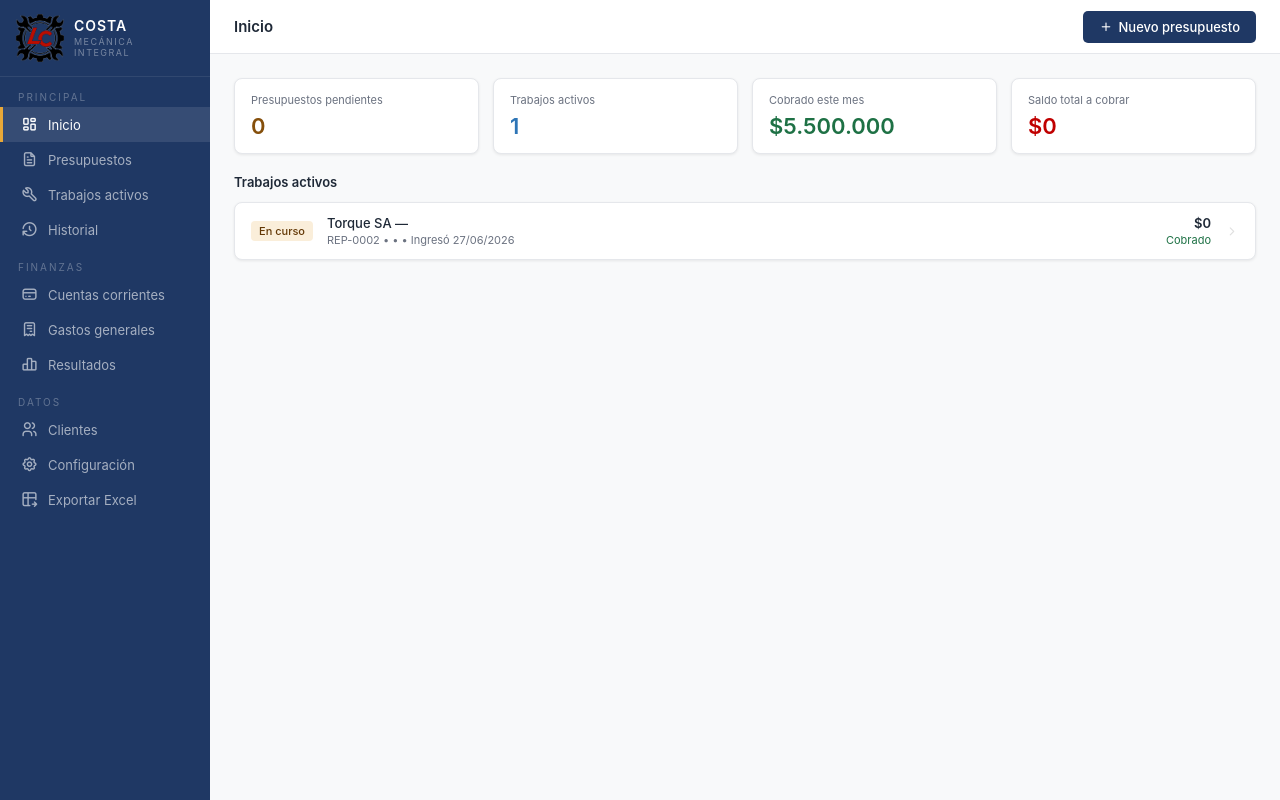
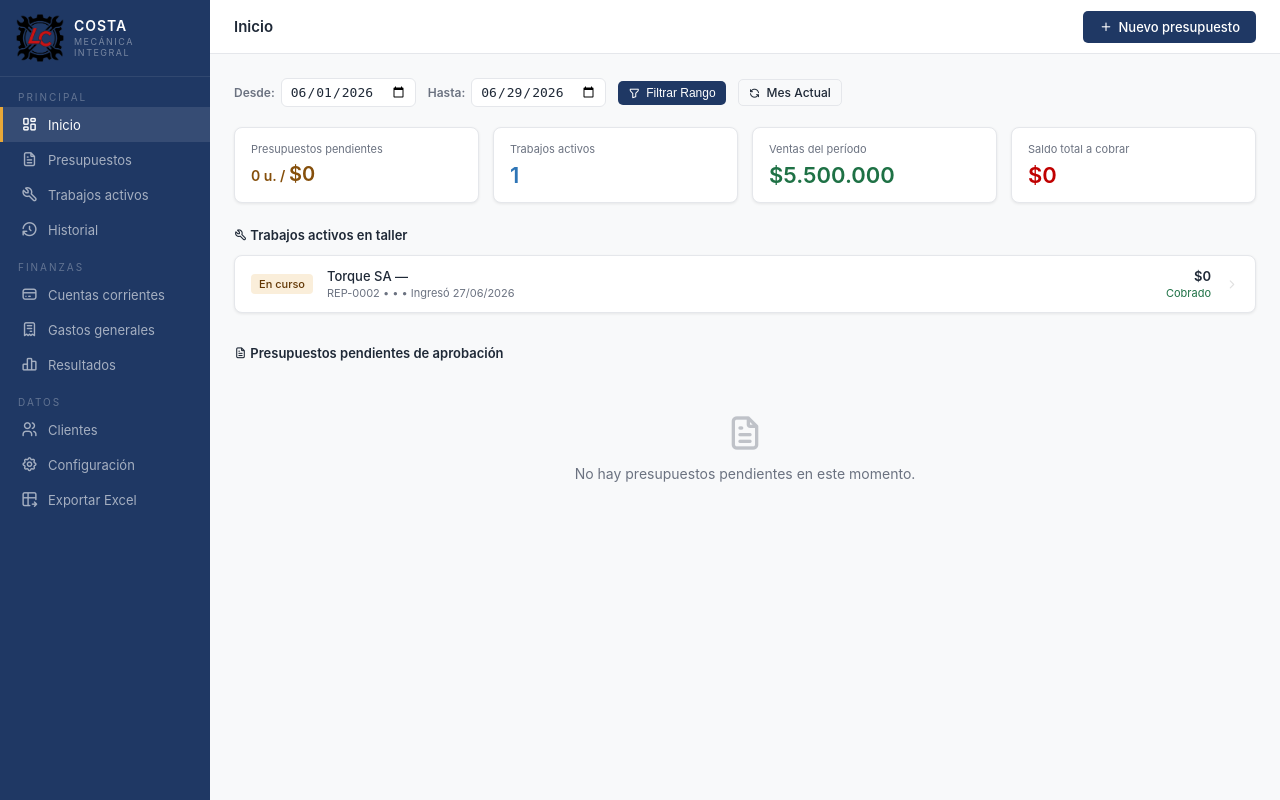
Before and after one commit to ChristianGarciaGuardado/TallerCosta, a Flask app: page / in a window 1280 px wide. Run offline with Flask 3, Linux system fonts and the light colour scheme.

Commit message:
Cambio inicio, presupuestos y logo

```diff
--- a/app.py
+++ b/app.py
@@ -205,24 +205,60 @@ app.jinja_env.filters['moneda'] = fmt_moneda
 
 @app.route('/')
 def inicio():
-    """Pantalla principal con KPIs y trabajos activos"""
-    trabajos_activos = Trabajo.query.filter(Trabajo.estado != 'entregado').order_by(Trabajo.creado.desc()).all()
-    presupuestos_pendientes = Presupuesto.query.filter(
-        Presupuesto.estado.in_(['borrador', 'enviado'])
-    ).count()
-    mes_actual = date.today().month
-    anio_actual = date.today().year
-    cobros_mes = Cobro.query.filter(
-        db.extract('month', Cobro.fecha) == mes_actual,
-        db.extract('year', Cobro.fecha) == anio_actual
+    """Pantalla principal con KPIs comerciales por rango de fechas y listados operativos"""
+    hoy = date.today()
+
+    # 1. Capturamos las fechas desde/hasta de la barra de direcciones
+    # Si no existen, por defecto ponemos desde el 1 del mes actual hasta el día de hoy
+    fecha_desde_str = request.args.get('desde', '')
+    fecha_hasta_str = request.args.get('hasta', '')
+
+    if fecha_desde_str:
+        fecha_desde = datetime.strptime(fecha_desde_str, '%Y-%m-%d').date()
+    else:
+        fecha_desde = date(hoy.year, hoy.month, 1)
+        fecha_desde_str = fecha_desde.strftime('%Y-%m-%d')
+
+    if fecha_hasta_str:
+        fecha_hasta = datetime.strptime(fecha_hasta_str, '%Y-%m-%d').date()
+    else:
+        fecha_hasta = hoy
+        fecha_hasta_str = fecha_hasta.strftime('%Y-%m-%d')
+
+    # 2. LISTADO DE TRABAJOS ACTIVOS (Fijos del taller hoy, sin importar el filtro de fechas)
+    trabajos_activos = Trabajo.query.filter(
+        Trabajo.estado.in_(['en_curso', 'finalizado'])
+    ).order_by(Trabajo.creado.desc()).all()
+
+    # 3. LISTADO DE PRESUPUESTOS PENDIENTES (Fijos para el día a día)
+    presupuestos_pendientes_list = Presupuesto.query.filter(
+        Presupuesto.estado.in_(['borrador', 'enviado', 'pendiente'])
+    ).order_by(Presupuesto.creado.desc()).all()
+
+    # 4. CÁLCULO DE KPIs COMERCIALES
+    cant_presupuestos = len(presupuestos_pendientes_list)
+    total_dinero_pendientes = sum(p.total for p in presupuestos_pendientes_list)
+
+    # KPI 3: Ventas del período seleccionado (Trabajos creados entre Fecha Desde y Fecha Hasta)
+    trabajos_del_periodo = Trabajo.query.filter(
+        Trabajo.creado >= fecha_desde,
+        Trabajo.creado <= fecha_hasta,
+        Trabajo.estado != 'anulado'
     ).all()
-    total_cobrado_mes = sum(c.monto for c in cobros_mes)
-    total_saldo = sum(t.saldo for t in Trabajo.query.filter(Trabajo.estado != 'entregado').all())
+    ventas_del_periodo = sum(t.presupuestado for t in trabajos_del_periodo)
+
+    # KPI 4: Saldo total a cobrar en el taller hoy
+    total_saldo = sum(t.saldo for t in Trabajo.query.filter(Trabajo.estado.in_(['en_curso', 'finalizado'])).all())
+
     return render_template('inicio.html',
-        trabajos=trabajos_activos,
-        presupuestos_pendientes=presupuestos_pendientes,
-        total_cobrado_mes=total_cobrado_mes,
-        total_saldo=total_saldo)
+                           trabajos=trabajos_activos,
+                           presupuestos_lista=presupuestos_pendientes_list,
+                           presupuestos_pendientes=cant_presupuestos,
+                           total_dinero_pendientes=total_dinero_pendientes,
+                           ventas_este_mes=ventas_del_periodo,  # Mantenemos el nombre de la variable para el HTML
+                           total_saldo=total_saldo,
+                           fecha_desde=fecha_desde_str,
+                           fecha_hasta=fecha_hasta_str)
 
 # ═══════════════════════════════════════════════════════
 # RUTAS — CLIENTES
@@ -333,6 +369,8 @@ def nuevo_presupuesto():
 @app.route('/presupuestos/<int:id>/editar', methods=['GET', 'POST'])
 def editar_presupuesto(id):
     p = Presupuesto.query.get_or_404(id)
+    if p.estado in ['aceptado', 'rechazado']:
+        return "Este presupuesto ya fue aceptado o rechazado y no se puede modificar.", 403
     clientes = Cliente.query.order_by(Cliente.empresa).all()
     tipos_equipo = get_opciones('tipo_equipo')
     tipos_trabajo = get_opciones('tipo_trabajo')
@@ -772,22 +810,33 @@ def cuenta_corriente():
 
 @app.route('/historial')
 def historial():
+    """Historial técnico global: búsquedas exactas por desplegables (activos + pasados)"""
     cliente_q = request.args.get('cliente', '')
     maquina_q = request.args.get('maquina', '')
+
+    # Consulta limpia para traer todos los estados (en curso, finalizados, entregados)
     q = Trabajo.query
+
+    # CAMBIO: Comparación exacta (==) para el nombre del cliente seleccionado
     if cliente_q:
-        q = q.join(Cliente).filter(Cliente.empresa.ilike(f'%{cliente_q}%'))
+        q = q.join(Cliente).filter(Cliente.empresa == cliente_q)
+
+    # CAMBIO: Comparación exacta (==) para evitar cruces si hay patentes/internos parecidos
     if maquina_q:
-        q = q.filter(Trabajo.identificador.ilike(f'%{maquina_q}%'))
-    lista = q.order_by(Trabajo.fecha_entrega.desc()).all()
+        q = q.filter(Trabajo.identificador == maquina_q)
+
+    # Ordenamos por ingreso: lo último que entró al taller figura arriba de todo
+    lista = q.order_by(Trabajo.fecha_ingreso.desc()).all()
+
+    # Listas para rellenar los componentes del buscador en el HTML
     clientes = Cliente.query.order_by(Cliente.empresa).all()
     maquinas = [t[0] for t in db.session.query(Trabajo.identificador)
-            .filter(Trabajo.identificador != None, Trabajo.identificador != '')
-            .distinct().order_by(Trabajo.identificador).all()]
+                .filter(Trabajo.identificador != None, Trabajo.identificador != '')
+                .distinct().order_by(Trabajo.identificador).all()]
 
     return render_template('historial.html', trabajos=lista,
-                       cliente_q=cliente_q, maquina_q=maquina_q,
-                       clientes=clientes, maquinas=maquinas)
+                           cliente_q=cliente_q, maquina_q=maquina_q,
+                           clientes=clientes, maquinas=maquinas)
 
 # ═══════════════════════════════════════════════════════
 # RUTAS — GASTOS GENERALES
--- a/templates/inicio.html
+++ b/templates/inicio.html
@@ -12,18 +12,40 @@
 
 {% block content %}
 
+<form method="get" class="filter-bar" style="margin-bottom: 20px; display: flex; gap: 12px; align-items: center; flex-wrap: wrap;">
+    <div style="display: flex; align-items: center; gap: 6px;">
+        <label style="font-size: 12px; font-weight: 600; color: var(--text-light);">Desde:</label>
+        <input type="date" name="desde" value="{{ fecha_desde }}" style="padding: 5px 8px; border-radius: 6px; border: 1px solid var(--border); font-size: 13px;">
+    </div>
+
+    <div style="display: flex; align-items: center; gap: 6px;">
+        <label style="font-size: 12px; font-weight: 600; color: var(--text-light);">Hasta:</label>
+        <input type="date" name="hasta" value="{{ fecha_hasta }}" style="padding: 5px 8px; border-radius: 6px; border: 1px solid var(--border); font-size: 13px;">
+    </div>
+
+    <button type="submit" class="btn btn-primary btn-sm">
+        <i class="ti ti-filter"></i> Filtrar Rango
+    </button>
+
+    <a href="/" class="btn btn-ghost btn-sm" title="Restablecer al mes actual">
+        <i class="ti ti-refresh"></i> Mes Actual
+    </a>
+</form>
+
 <div class="kpi-grid">
     <div class="kpi">
         <div class="kpi-label">Presupuestos pendientes</div>
-        <div class="kpi-value amber">{{ presupuestos_pendientes }}</div>
+        <div class="kpi-value amber" style="font-size: 14px; margin-top: 5px; font-weight: 600;">
+            {{ presupuestos_pendientes }} u. / <span style="font-size:20px">{{ total_dinero_pendientes | moneda }}</span>
+        </div>
     </div>
     <div class="kpi">
         <div class="kpi-label">Trabajos activos</div>
         <div class="kpi-value blue">{{ trabajos | length }}</div>
     </div>
     <div class="kpi">
-        <div class="kpi-label">Cobrado este mes</div>
-        <div class="kpi-value green">{{ total_cobrado_mes | moneda }}</div>
+        <div class="kpi-label">Ventas del período</div>
+        <div class="kpi-value green">{{ ventas_este_mes | moneda }}</div>
     </div>
     <div class="kpi">
         <div class="kpi-label">Saldo total a cobrar</div>
@@ -31,19 +53,17 @@
     </div>
 </div>
 
+<div style="font-size:13px; font-weight:600; color:var(--text); margin: 24px 0 12px 0;">
+    <i class="ti ti-tool"></i> Trabajos activos en taller
+</div>
+
 {% if trabajos %}
-    <div style="font-size:13px;font-weight:600;color:var(--text);margin-bottom:12px">
-        Trabajos activos
-    </div>
-
     {% for t in trabajos %}
     <a href="/trabajos/{{ t.id }}" class="work-row">
         {% if t.estado == 'en_curso' %}
             <span class="badge badge-amber">En curso</span>
         {% elif t.estado == 'finalizado' %}
             <span class="badge badge-red">Finalizado sin entregar</span>
-        {% elif t.estado == 'anulado' %}
-            <span class="badge badge-gray">Anulado</span>
         {% endif %}
 
         <div class="work-info">
@@ -66,14 +86,45 @@
         <i class="ti ti-chevron-right" style="color:var(--gray-300)"></i>
     </a>
     {% endfor %}
-
 {% else %}
     <div class="empty-state">
         <i class="ti ti-tool"></i>
         <p>No hay trabajos activos por el momento.</p>
-        <a href="/presupuestos/nuevo" class="btn btn-primary" style="margin-top:16px">
-            Crear primer presupuesto
-        </a>
+    </div>
+{% endif %}
+
+
+<div style="font-size:13px; font-weight:600; color:var(--text); margin: 32px 0 12px 0;">
+    <i class="ti ti-file-text"></i> Presupuestos pendientes de aprobación
+</div>
+
+{% if presupuestos_lista %}
+    {% for p in presupuestos_lista %}
+    <a href="/presupuestos/{{ p.id }}/editar" class="work-row">
+        <span class="badge badge-gray" style="background:#E5E7EB; color:#4B5563;">
+            Pendiente
+        </span>
+
+        <div class="work-info">
+            <div class="work-name">{{ p.cliente.empresa }} — {{ p.marca }} {{ p.modelo }}</div>
+            <div class="work-sub">
+                {{ p.numero }} &bull; {{ p.tipo_trabajo }} &bull; {{ p.identificador }}
+                &bull; Creado {{ p.creado.strftime('%d/%m/%Y') if p.creado else '' }}
+            </div>
+        </div>
+
+        <div class="work-amounts">
+            <div class="work-total" style="color: var(--navy);">{{ p.total | moneda }}</div>
+            <div class="work-saldo" style="color: var(--text-light); font-size: 11px;">Hacé clic para editar</div>
+        </div>
+
+        <i class="ti ti-pencil" style="color:var(--gray-500); margin-left: 10px;"></i>
+    </a>
+    {% endfor %}
+{% else %}
+    <div class="empty-state">
+        <i class="ti ti-file-text"></i>
+        <p>No hay presupuestos pendientes en este momento.</p>
     </div>
 {% endif %}
 
```
Also changed, not shown: templates/presupuestos.html (+9 -3 lines), static/Isotipo.png, static/Isotipo_old.png.
